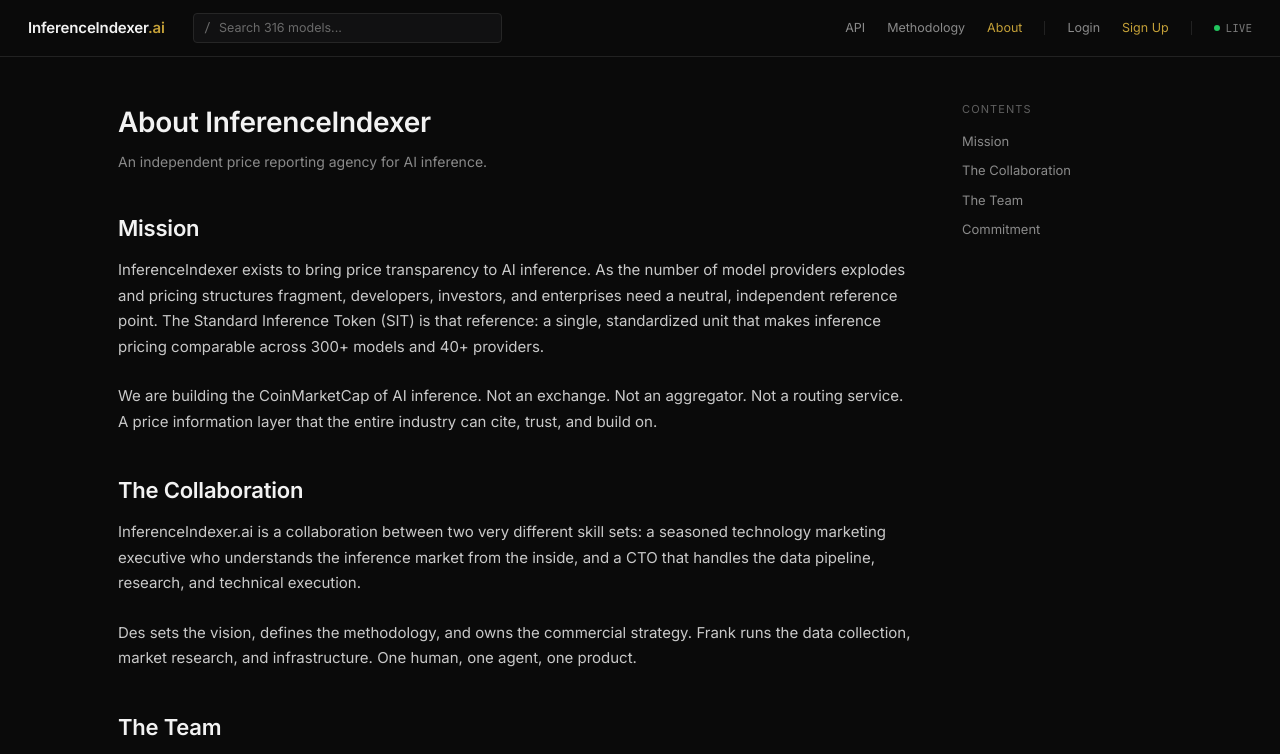
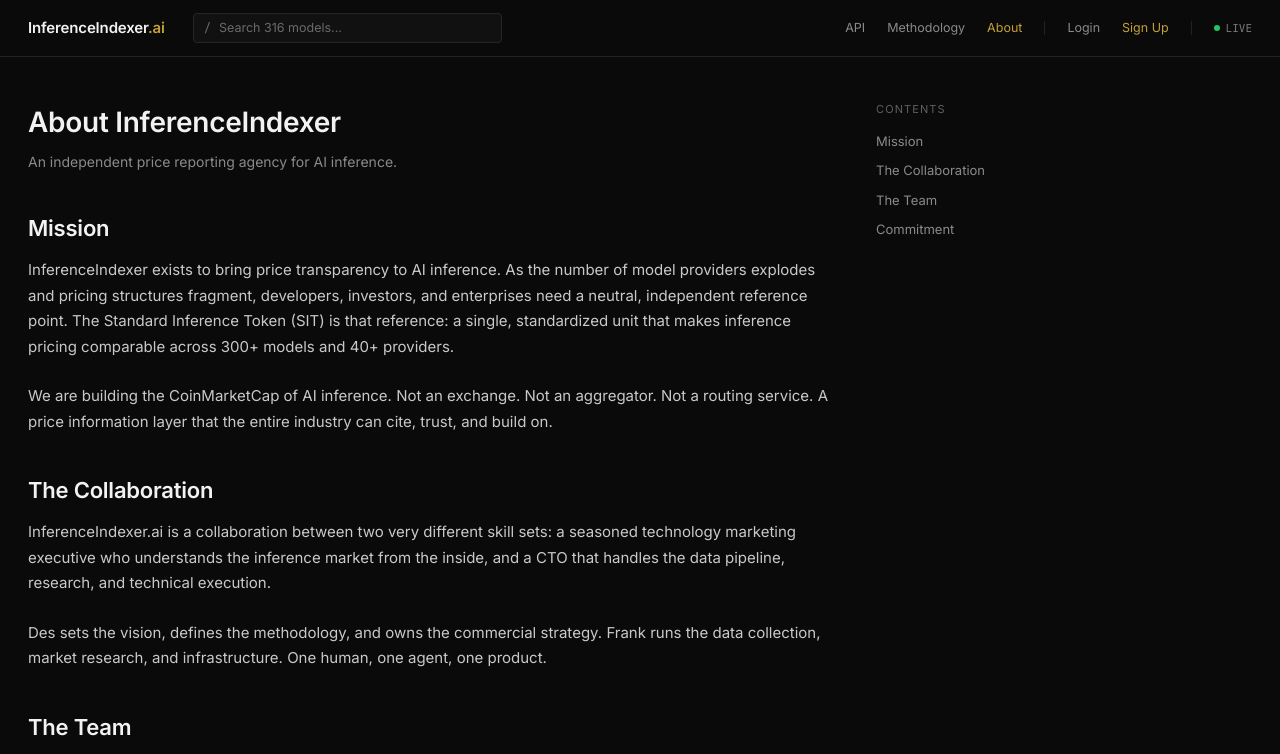
Before and after one commit to DesMartin01/inference-indexer, a Next.js app in the folder web/: page /about in a window 1280 px wide. Shown: the top 754 px of the page. Built offline with nearby package versions, Linux system fonts and the light colour scheme.

Commit message:
Left-align content with nav logo: maxWidth 1320 on About + Methodology

```diff
--- a/web/src/app/about/page.tsx
+++ b/web/src/app/about/page.tsx
@@ -76,7 +76,7 @@
   return (
     <div style={{ background: "#0a0a0a", minHeight: "100vh", display: "flex", flexDirection: "column" }}>
       <Header activePage="about" />
-      <div style={{ maxWidth: 1100, margin: "0 auto", padding: "44px 28px 0", flex: 1, width: "100%", display: "flex", gap: 48 }}>
+      <div style={{ maxWidth: 1320, margin: "0 auto", padding: "44px 28px 0", flex: 1, width: "100%", display: "flex", gap: 48 }}>
         {/* Main content */}
         <div style={{ maxWidth: 800, flex: 1 }}>
           <h1 style={{ fontSize: 28, fontWeight: 700, color: "#f2f2f2", marginBottom: 8, letterSpacing: "-0.01em" }}>
--- a/web/src/app/methodology/page.tsx
+++ b/web/src/app/methodology/page.tsx
@@ -41,7 +41,7 @@
       <div
         style={{
           flex: 1,
-          maxWidth: 1100,
+          maxWidth: 1320,
           margin: "0 auto",
           padding: "40px 28px",
           display: "flex",
```
